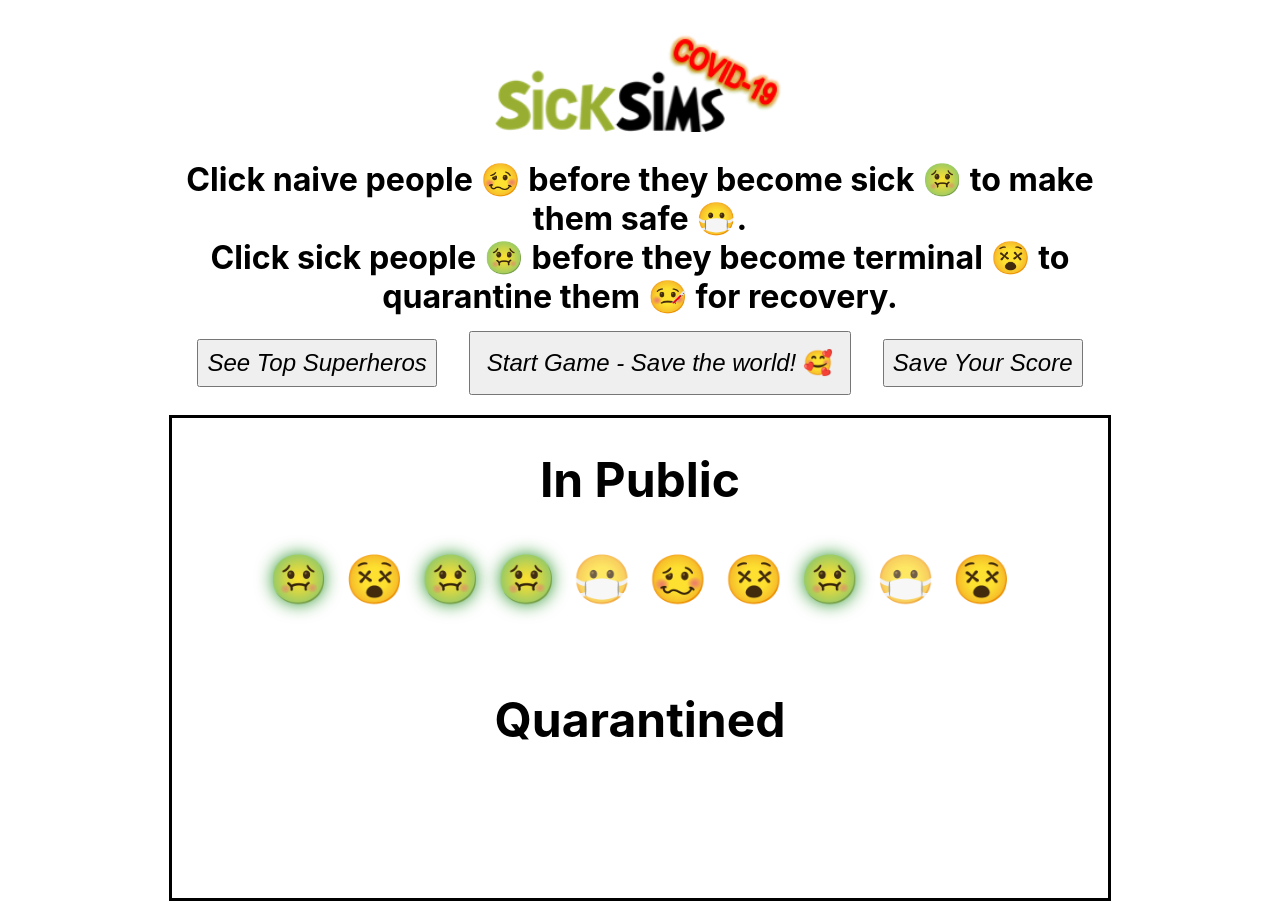
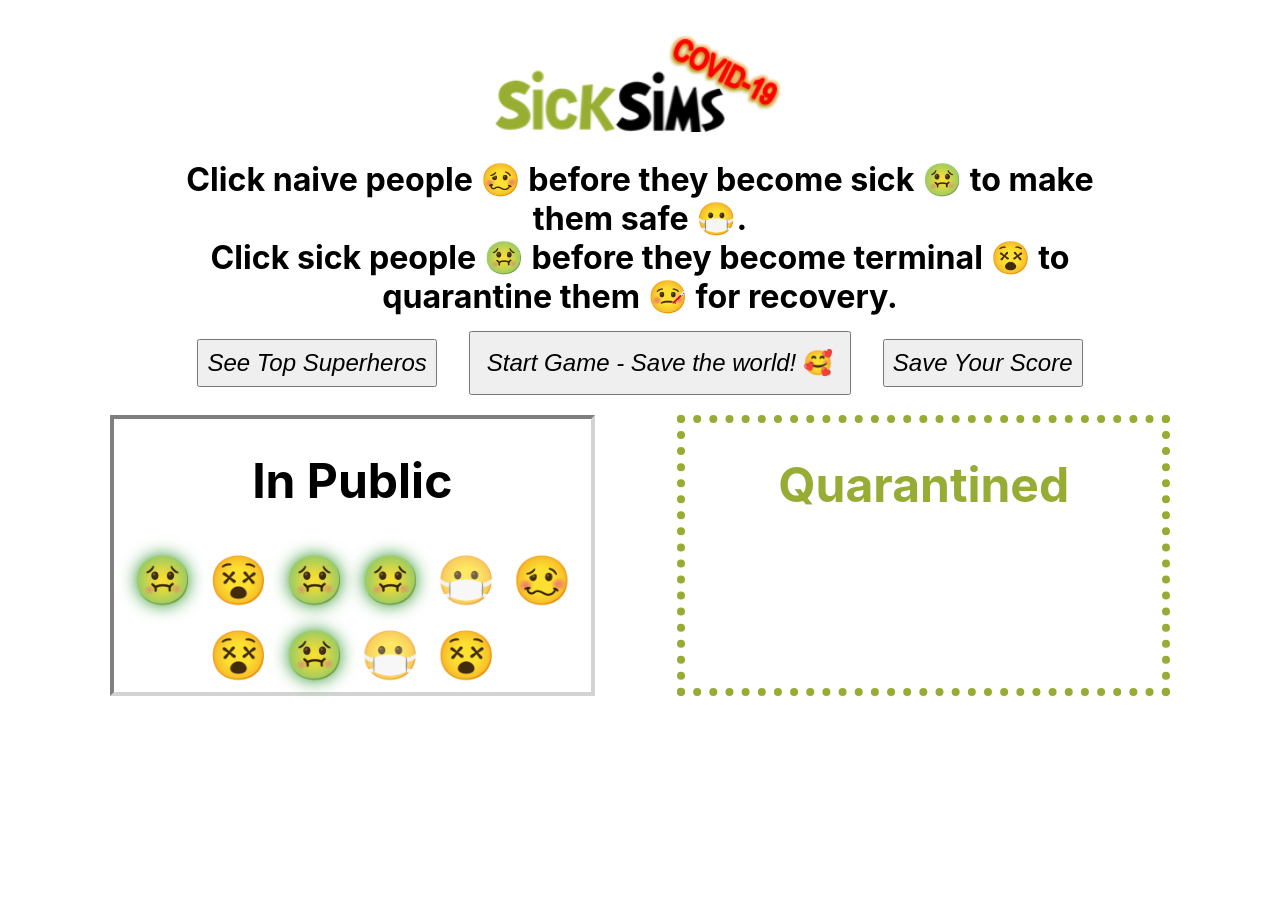
Before and after one commit to ryanmeinzer/sicksims, a React (Create React App) app: page /play in a window 1280 px wide. After the commit the page ends 800 px from the top, so only its background shows below. Built offline with nearby package versions, Linux system fonts and the light colour scheme.

Commit message:
made in public and quarantined components side-by-side

```diff
--- a/src/App.js
+++ b/src/App.js
@@ -37,7 +37,7 @@ class App extends Component {
     if (!this.props.people.find(({ status }) => status === 'naive' || status === 'sick' || status === 'quarantined')) {
       this.props.dispatchedSafeToSavedChanger()
       let score = parseInt(this.props.people.filter(({ status }) => status === 'saved').length * 10)
-      setTimeout(() => alert(`Congrats - you saved (some of) the world! Your score is ${score}`), 1000)
+      // setTimeout(() => alert(`Congrats - you saved (some of) the world! Your score is ${score}`), 1000)
       this.componentWillUnmount()
     }
   }
--- a/src/index.css
+++ b/src/index.css
@@ -16,68 +16,6 @@ span {
     display: inline-block;
     /* word-wrap:break-word; */
   }
-
-.App {
-  text-align: center;
-  font-size: 3rem;
-  display: flex;
-  align-items: center;
-  flex-direction: column;
-  margin: 0 1rem 1rem;
-}
-
-.Header {
-
-  display: flex;
-  flex-direction: column;
-  align-items: center;
-  width: 75%;
-  /* border: solid red; */
-  margin: 0 0 1.25rem;
-}
-
-.GameContainer {
-
-  display: flex;
-  flex-direction: column;
-  align-items: center;
-  width: 75%;
-  border: solid black;
-}
-
-.FakeGameContainer {
-
-  align-items: center;
-  width: 75%;
-  border: solid black;
-  /* margin: 0 0 1rem; */
-  height: 30rem;
-}
-
-.FakeDiv {
-  margin: 5.5rem;
-}
-
-.InPublicContainer {
-  min-height: 15rem;
-  /* border: solid red; */
-}
-
-.QuarantinedContainer {
-  min-height: 15rem;
-  /* border: solid red; */
-}
-
-.SuperherosContainer {
-  border: dotted gray;
-  padding: 1rem 25rem;
-  color: gray;
-  margin: 1rem 1rem;
-}
-
-.logo {
-  margin: 1rem;
-}
 
 h1 {
   margin: 1rem;
@@ -106,8 +44,74 @@ button {
   cursor: pointer;
 }
 
+.logo {
+  margin: 1rem;
+}
+
+.App {
+  display: flex;
+  flex-direction: column;
+  text-align: center;
+  font-size: 3rem;
+  align-items: center;
+  margin: 0 1rem 1rem;
+}
+
+.Header {
+  display: flex;
+  flex-direction: column;
+  align-items: center;
+  width: 75%;
+  /* border: solid red; */
+  margin: 0 0 1.25rem;
+}
+
+.RestartGame {
+  padding: 1rem 0 0 0;
+}
+
+.GameContainer {
+  display: flex;
+  flex-direction: row;
+  justify-content: space-between;
+  width: 85%;
+  /* border: solid black; */
+}
+
+.InPublicContainer {
+  min-height: 15rem;
+  border: .25rem inset lightgray;
+  width: 45%;
+}
+
+.QuarantinedContainer {
+  min-height: 15rem;
+  border: .5rem dotted #96AC35;
+  width: 45%;
+  color: #96AC35;
+}
+
+.FakeGameContainer {
+  align-items: center;
+  width: 75%;
+  border: .5rem solid black;
+  /* margin: 0 0 1rem; */
+  height: 30rem;
+}
+
+.FakeDiv {
+  margin: 5.5rem;
+}
+
 .scoreButton {
   padding: .5rem;
+}
+
+.SuperherosContainer {
+  border: dotted gray;
+  padding: 1rem 25rem;
+  color: gray;
+  margin: 1rem 1rem;
 }
 
 .superherosButton {
@@ -129,10 +133,6 @@ button {
   padding: 1rem;
   margin: 0 1rem;
   font-size: 1.5rem;
-}
-
-.RestartGame {
-  padding: 1rem 0 0 0;
 }
 
 /* Glow Naive Person */
@@ -228,6 +228,8 @@ button {
 
   .GameContainer {
     width: 95%;
+    flex-direction: column;
+    /* justify-content: space-between; */
   }
 
   .SuperherosContainer {
```
